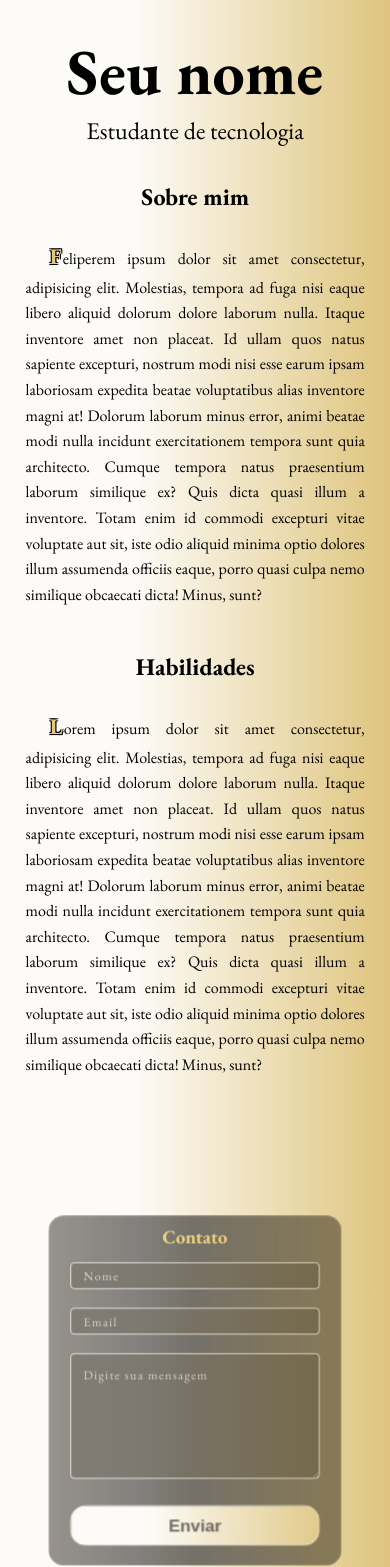
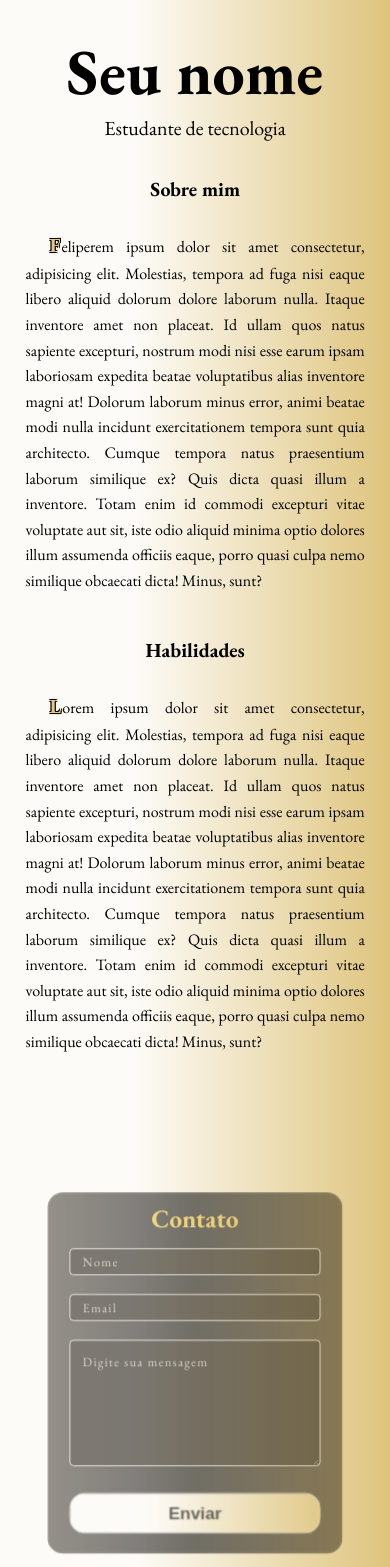
Before and after one commit to zFelipez/personal-portfolio, a Next.js app: page / in a window 390 px wide. Shown: the part 398-1965 px from the top of the page. Built offline with nearby package versions, Linux system fonts and the light colour scheme.

Commit message:
refactor: centralize font with scss variables

```diff
--- a/src/app/_components/ContactSection/ContactSection.module.scss
+++ b/src/app/_components/ContactSection/ContactSection.module.scss
@@ -1,3 +1,5 @@
+@use "../../styles/fontSizes" as font;
+
 .secBoxes {
   max-width: 500px;
   margin: 5rem auto;
@@ -50,6 +52,7 @@
 
 .subtitle {
   width: fit-content;
+  font-size: font.$font-size-xl;
   color: var(--black);
 }
 
@@ -95,7 +98,7 @@
   width: 100%;
   border-radius: 5px;
   border: 1px solid var(--white);
-  font-size: 1rem;
+  font-size: font.$font-size-sm;
   font-family:
     EB Garamond,
     "sans-serif";
@@ -158,7 +161,7 @@
 }
 
 .text {
-  font-size: 22px;
+  font-size: font.$font-size-lg;
   font-weight: bold;
   z-index: 1;
   position: relative;
--- a/src/app/_components/ContentSection/ContentSection.module.scss
+++ b/src/app/_components/ContentSection/ContentSection.module.scss
@@ -1,3 +1,5 @@
+@use "../../styles/fontSizes" as font;
+
 .secBoxes {
   width: min(90vw, 1200px);
   margin: 5rem auto;
@@ -28,6 +30,7 @@
 
 .subtitle {
   width: fit-content;
+  font-size: font.$font-size-xl;
   color: var(--black);
   text-align: center;
 }
@@ -58,7 +61,7 @@
 }
 
 .subtitleBoxP {
-  font-size: 1.3rem;
+  font-size: font.$font-size-md;
   line-height: 1.8;
   text-indent: 3rem;
   text-align: justify;
@@ -74,7 +77,7 @@
 }
 
 .subtitleBoxP::first-letter {
-  font-size: 1.8rem;
+  font-size: font.$font-size-xl;
   margin-right: 0.06rem;
   font-weight: bold;
   color: var(--smoothGold);
@@ -100,7 +103,7 @@
   }
 
   .subtitleBoxP {
-    font-size: 1.15rem;
+
     text-indent: 2rem;
     line-height: 1.7;
   }
@@ -115,17 +118,17 @@
   }
 
   .subtitle {
-    font-size: 1.5rem;
+    font-size: font.$font-size-md;
   }
 
   .subtitleBoxP {
-    font-size: 1rem;
+    font-size: font.$font-size-sm;
     text-indent: 1.5rem;
     line-height: 1.6;
     padding: 0.6rem;
   }
 
   .subtitleBoxP::first-letter {
-    font-size: 1.4rem;
+    font-size: font.$font-size-md;
   }
 }
--- a/src/app/_components/HeroSection/HeroSection.module.scss
+++ b/src/app/_components/HeroSection/HeroSection.module.scss
@@ -1,3 +1,5 @@
+@use "../../styles/fontSizes" as font;
+
 .mainCont {
   margin-top: 6rem;
   display: flex;
@@ -22,7 +24,7 @@
 }
 
 .heading {
-  font-size: 4rem;
+  font-size: font.$font-size-hero;
   padding-top: 2rem;
   transition: 0.5s;
   color: var(--black);
@@ -33,7 +35,7 @@
 }
 
 .titleP {
-  font-size: 1.5rem;
+  font-size: font.$font-size-md;
   color: var(--black);
 }
 
--- a/src/app/_components/NavBar/NavBar.module.scss
+++ b/src/app/_components/NavBar/NavBar.module.scss
@@ -1,3 +1,5 @@
+@use "../../styles/fontSizes" as font;
+
 .navWrapperWrap {
   background: linear-gradient(
     90deg,
@@ -84,7 +86,7 @@
 .navegationBoxContI {
   text-decoration: none;
   color: var(--richGoldd);
-  font-size: 1.2rem;
+  font-size: font.$font-size-md;
 }
 
 .navBoxIBack {
--- /dev/null
+++ b/src/app/styles/_fontSizes.scss
@@ -0,0 +1,6 @@
+$font-size-xs: 12px;
+$font-size-sm: 16px;
+$font-size-md: 20px;
+$font-size-lg: 22px;
+$font-size-xl: 32px;
+$font-size-hero: 64px;
```
